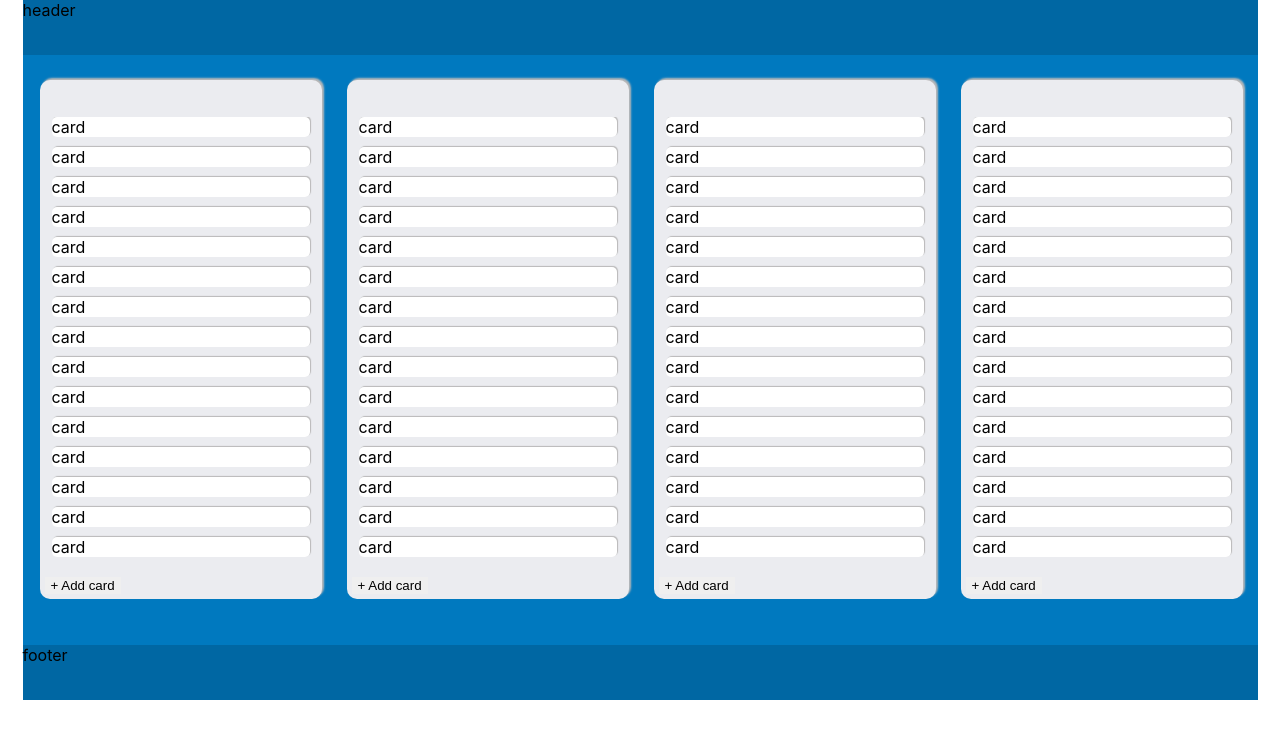
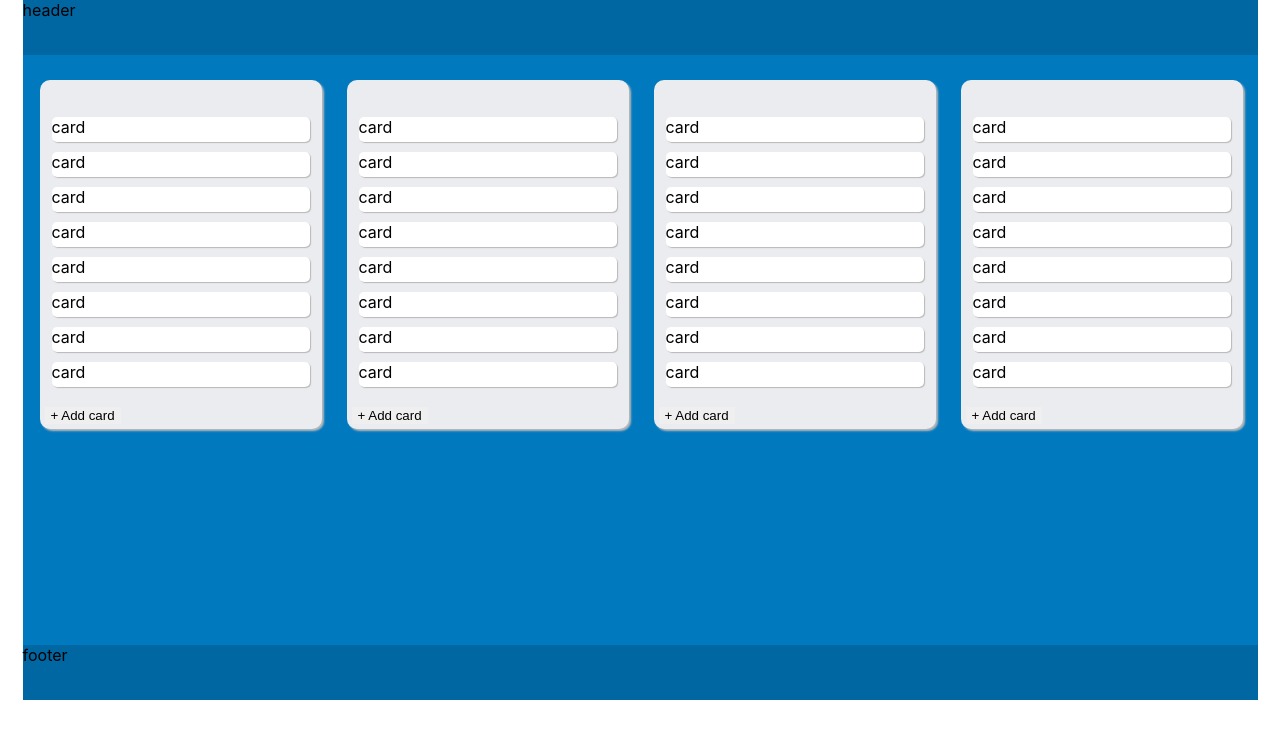
Before and after one commit to SlavikLiabin/kanban-board-final, a React (Create React App) app: page / in a window 1280 px wide. Shown: the top 738 px of the page. Built offline with nearby package versions, Linux system fonts and the light colour scheme.

Commit message:
initial commit

```diff
--- a/src/Components/Board/Column/Card/card.module.css
+++ b/src/Components/Board/Column/Card/card.module.css
@@ -1,6 +1,22 @@
 .card {
+    display: flex;
+    width: 258px;
+    min-height: 25px;
+    max-height: 50px;
     margin-bottom: 10px;
     border-radius: 5px;
     background-color: white;
-    box-shadow: 1px -1px 1px rgb(186, 185, 185);
+    box-shadow: 1px 1px 1px rgb(186, 185, 185);
 }
+
+.fill {
+    width: 233px;
+}
+
+.button {
+    display: none;
+}
+
+.card:hover > .button {
+    display: flex;
+}
--- a/src/Components/Board/Column/Card/card.tsx
+++ b/src/Components/Board/Column/Card/card.tsx
@@ -1,11 +1,20 @@
 import style from './card.module.css';
+import { SvgCross } from '../../../Svg/svgCross';
+import { ButtonСross } from '../../../Shared/Buttons/buttonСross';
 
 
 export const Card = () => {
 
     return (
-        <div className={style.card}>
-            card
-        </div>
+        <>
+            <div className={style.card}>
+                <div className={style.fill}>card</div>
+                <div className={style.button}>
+                    <ButtonСross>
+                        <SvgCross />
+                    </ButtonСross>
+                </div>
+            </div>
+        </>
     )
 }
--- a/src/Components/Board/Column/column.module.css
+++ b/src/Components/Board/Column/column.module.css
@@ -4,7 +4,7 @@
     width: 282px;
     background-color: #EBECF0;
     border-radius: 10px;
-    box-shadow: 2px -2px 2px rgb(186, 185, 185);
+    box-shadow: 2px 2px 2px rgb(186, 185, 185);
 }
 
 .header {
--- a/src/Components/Board/Column/column.tsx
+++ b/src/Components/Board/Column/column.tsx
@@ -17,13 +17,6 @@ export const Column = () => {
                     <Card />
                     <Card />
                     <Card />
-                    <Card />
-                    <Card />
-                    <Card />
-                    <Card />
-                    <Card />
-                    <Card />
-                    <Card />
                 </div>
             </div>
             <div className={style.footer}>
--- /dev/null
+++ b/src/Components/Shared/Buttons/buttonСross.module.css
@@ -0,0 +1,8 @@
+.button {
+    padding: 0px;
+    height: 25px;
+    background-color: white;
+    cursor: pointer;
+    border: none;
+    border-radius: 5px;
+}
--- /dev/null
+++ b/src/Components/Shared/Buttons/buttonСross.tsx
@@ -0,0 +1,12 @@
+import style from './buttonСross.module.css';
+import { TchildrenProps } from '../../Types/types';
+
+
+export const ButtonСross = ({ children }: TchildrenProps) => {
+
+    return (
+        <button className={style.button}>
+            { children }
+        </button>
+    )
+}
--- /dev/null
+++ b/src/Components/Svg/svgCross.module.css
@@ -0,0 +1,5 @@
+.svg {
+    width: 25px;
+    height: 25px;
+    border-radius: 5px;
+}
--- /dev/null
+++ b/src/Components/Svg/svgCross.tsx
@@ -0,0 +1,10 @@
+import style from './svgCross.module.css';
+
+
+export const SvgCross = () => {
+    return(
+        <svg className={style.svg} width="64" height="64" viewBox="0 0 64 64" fill="none" xmlns="http://www.w3.org/2000/svg">
+            <path d="M22.6066 21.3934C22.2161 21.0029 21.5829 21.0029 21.1924 21.3934C20.8019 21.7839 20.8019 22.4171 21.1924 22.8076L22.6066 21.3934ZM40.9914 42.6066C41.3819 42.9971 42.0151 42.9971 42.4056 42.6066C42.7961 42.2161 42.7961 41.5829 42.4056 41.1924L40.9914 42.6066ZM21.1924 41.1924C20.8019 41.5829 20.8019 42.2161 21.1924 42.6066C21.5829 42.9971 22.2161 42.9971 22.6066 42.6066L21.1924 41.1924ZM42.4056 22.8076C42.7961 22.4171 42.7961 21.7839 42.4056 21.3934C42.0151 21.0029 41.3819 21.0029 40.9914 21.3934L42.4056 22.8076ZM21.1924 22.8076L40.9914 42.6066L42.4056 41.1924L22.6066 21.3934L21.1924 22.8076ZM22.6066 42.6066L42.4056 22.8076L40.9914 21.3934L21.1924 41.1924L22.6066 42.6066Z" fill="black"/>
+        </svg>
+    )
+}
```
